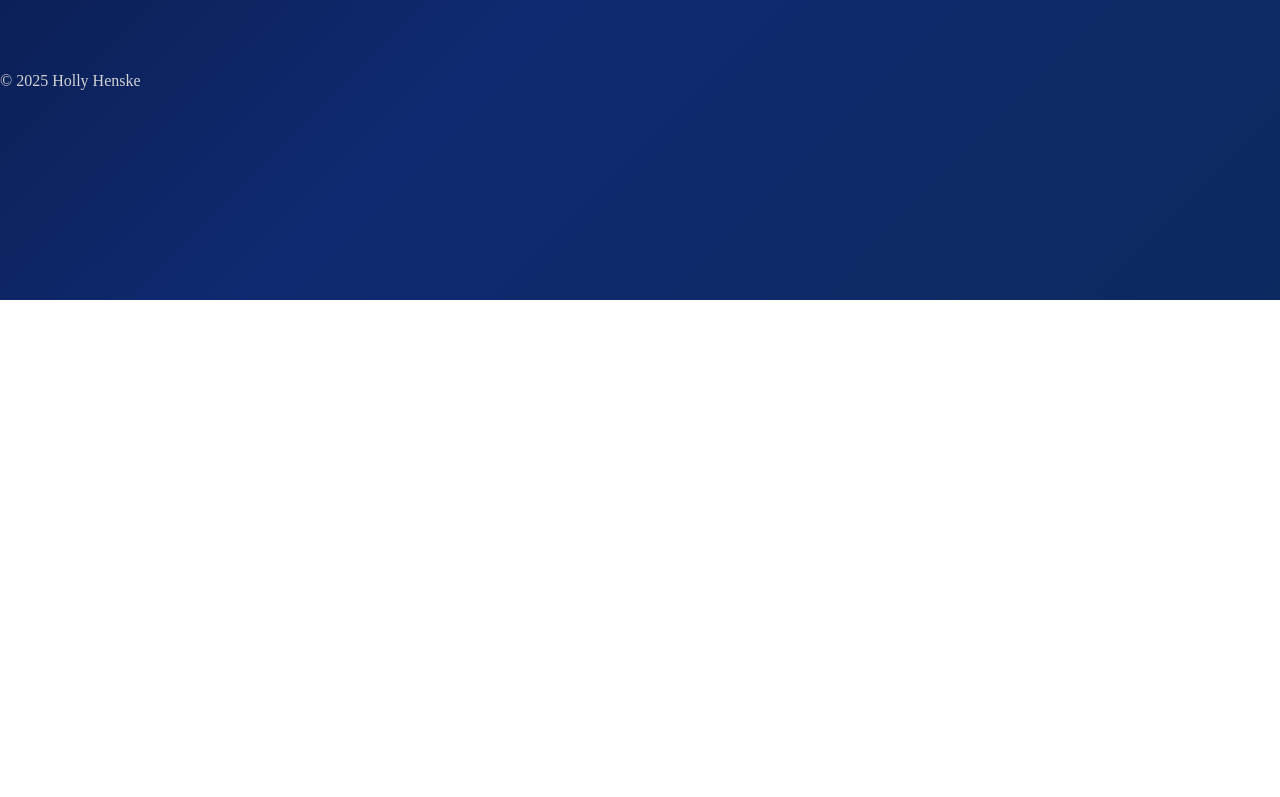
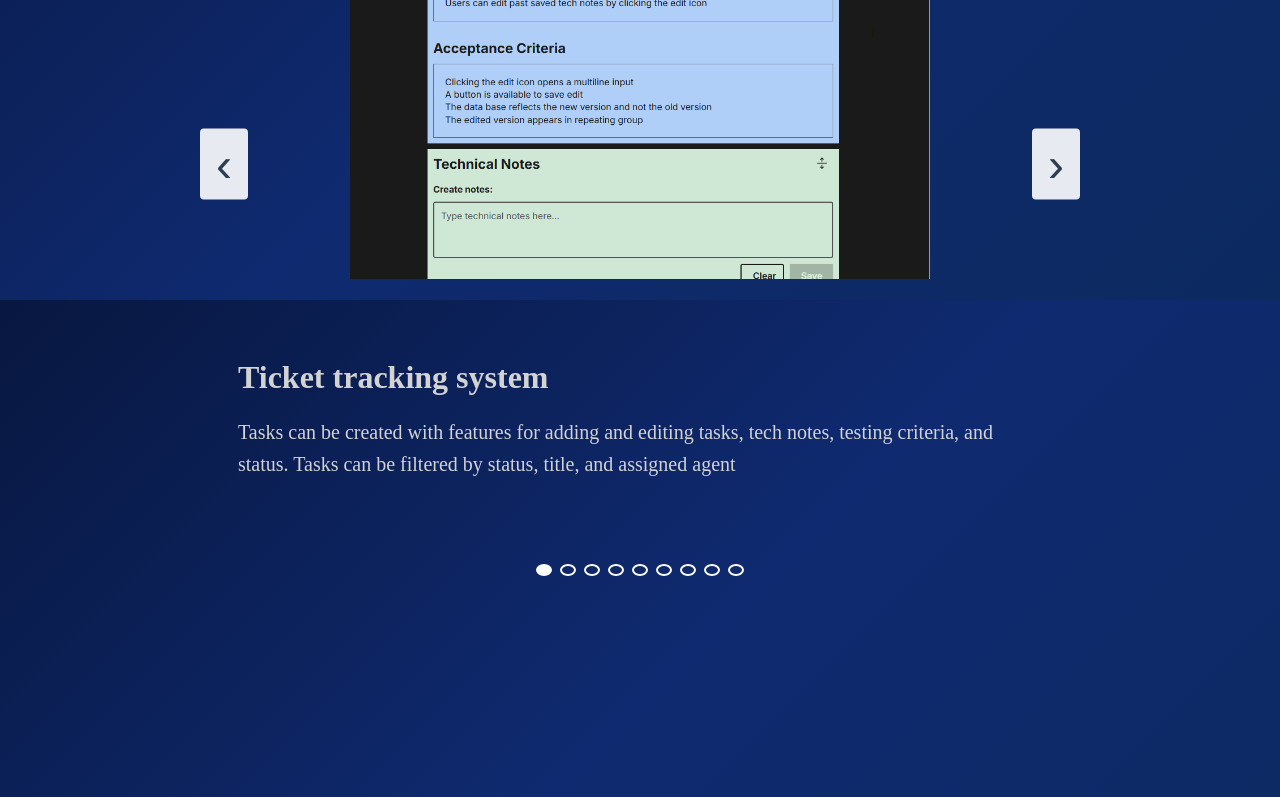
Before and after one commit to hhenske/portfolio25, a React (Create React App) app: page /portfolio25/category/bubble-io-developer in a window 1280 px wide. Shown: the part 500-1297 px from the top of the page. Before the commit the page ends 800 px from the top, so only its background shows below. Built offline with nearby package versions, Linux system fonts and the light colour scheme; a web font is replaced by a local one.

Commit message:
all carousels done and styled

```diff
--- a/src/components/CategoryCard.css
+++ b/src/components/CategoryCard.css
@@ -7,14 +7,13 @@
 .category-title {
   text-align: center;
   font-size: 2.5rem;
-  color: #2c3e50;
   margin-top: 30px;
   margin-bottom: 3rem;
 }
 
 /* Carousel Styles */
 .carousel-section {
-  margin-bottom: 4rem;
+  margin-bottom: 2rem;
 }
 
 .carousel-container {
@@ -54,25 +53,24 @@
 .carousel-image {
   width: 100%;
   height: 500px;
-  object-fit: cover;
+  object-fit: contain;
   border-radius: 8px;
 }
 
 .carousel-text {
-  background-color: #f8f9fa;
-  padding: 1.5rem;
+  /* background-color: #f8f9fa; */
+  padding: 3rem;
   border-radius: 0 0 8px 8px;
 }
 
 .carousel-caption {
-  font-size: 1.5rem;
-  color: #2c3e50;
+  font-size: 2rem;
   margin-bottom: 0.5rem;
 }
 
 .carousel-description {
-  color: #555;
   line-height: 1.6;
+  font-size: 1.25rem;
 }
 
 .carousel-btn {
@@ -95,7 +93,7 @@
 }
 
 .carousel-btn:focus {
-  outline: 2px solid #5e7ce2;
+  outline: 2px solid #01124b;
   outline-offset: 2px;
 }
 
@@ -118,14 +116,14 @@
   width: 12px;
   height: 12px;
   border-radius: 50%;
-  border: 2px solid #5e7ce2;
+  border: 2px solid white;
   background-color: transparent;
   cursor: pointer;
   transition: background-color 0.3s ease;
 }
 
 .indicator.active {
-  background-color: #5e7ce2;
+  background-color: white;
 }
 
 .indicator:hover {
@@ -141,7 +139,7 @@
   display: grid;
   grid-template-columns: repeat(6, 1fr);
   grid-template-rows: repeat(4, 150px);
-  gap: 1rem;
+  gap: 2rem;
   max-width: 1200px;
   margin: 0 auto;
 }
@@ -151,6 +149,7 @@
   border-radius: 8px;
   box-shadow: 0 4px 6px rgba(0, 0, 0, 0.1);
   transition: transform 0.3s ease, box-shadow 0.3s ease;
+  padding: 1rem;
 }
 
 .collage-item:hover {
@@ -161,7 +160,7 @@
 .collage-item img {
   width: 100%;
   height: 100%;
-  object-fit: cover;
+  object-fit: contain;
   display: block;
 }
 
--- a/src/components/CategoryCard.js
+++ b/src/components/CategoryCard.js
@@ -1,12 +1,115 @@
-import React from "react";
-import "../App.css";
+import React, { useState } from "react";
+import "./CategoryCard.css";
 
-const CategoryCard = ({ label }) => {
-	return (
-		<div className="category">
-			<span className="category-label">{label}</span>
-		</div>
-	);
+const CategoryCard = ({ category, carouselItems, collageImages }) => {
+  const [currentSlide, setCurrentSlide] = useState(0);
+
+  const nextSlide = () => {
+    setCurrentSlide((prev) => (prev + 1) % carouselItems.length);
+  };
+
+  const prevSlide = () => {
+    setCurrentSlide((prev) => (prev - 1 + carouselItems.length) % carouselItems.length);
+  };
+
+  const handleTouchStart = (e) => {
+    const touchStartY = e.touches[0].clientY;
+    e.currentTarget.dataset.touchStartY = touchStartY;
+  };
+
+  const handleTouchEnd = (e) => {
+    const touchStartY = parseFloat(e.currentTarget.dataset.touchStartY);
+    const touchEndY = e.changedTouches[0].clientY;
+    const diff = touchStartY - touchEndY;
+
+    if (Math.abs(diff) > 50) {
+      if (diff > 0) {
+        nextSlide();
+      } else {
+        prevSlide();
+      }
+    }
+  };
+
+  return (
+    <div className="category-card">
+      <h1 className="category-title">{category}</h1>
+
+      <section className="carousel-section">
+        <div
+          className="carousel-container"
+          onTouchStart={handleTouchStart}
+          onTouchEnd={handleTouchEnd}
+        >
+          <button
+            className="carousel-btn carousel-btn-prev"
+            onClick={prevSlide}
+            aria-label="Previous slide"
+          >
+            ‹
+          </button>
+
+          <div className="carousel-content">
+            {carouselItems.map((item, index) => (
+              <div
+                key={index}
+                className={`carousel-slide ${index === currentSlide ? 'active' : ''}`}
+                role="group"
+                aria-roledescription="slide"
+                aria-label={`${index + 1} of ${carouselItems.length}`}
+              >
+                <img
+                  src={item.image}
+                  alt={item.caption}
+                  className="carousel-image"
+                />
+                <div className="carousel-text">
+                  <h3 className="carousel-caption">{item.caption}</h3>
+                  <p className="carousel-description">{item.description}</p>
+                </div>
+              </div>
+            ))}
+          </div>
+
+          <button
+            className="carousel-btn carousel-btn-next"
+            onClick={nextSlide}
+            aria-label="Next slide"
+          >
+            ›
+          </button>
+        </div>
+
+        <div className="carousel-indicators">
+          {carouselItems.map((_, index) => (
+            <button
+              key={index}
+              className={`indicator ${index === currentSlide ? 'active' : ''}`}
+              onClick={() => setCurrentSlide(index)}
+              aria-label={`Go to slide ${index + 1}`}
+            />
+          ))}
+        </div>
+      </section>
+
+      <section className="collage-section">
+        <div className="collage-grid">
+          {collageImages.map((img, index) => (
+            <div
+              key={index}
+              className={`collage-item collage-item-${index + 1}`}
+            >
+              <img
+                src={img.src}
+                alt={img.alt}
+                loading="lazy"
+              />
+            </div>
+          ))}
+        </div>
+      </section>
+    </div>
+  );
 };
 
 export default CategoryCard;
--- a/src/data/categoryData.js
+++ b/src/data/categoryData.js
@@ -1,21 +1,18 @@
 // Import images
-// Example: import webDev1 from '../images/web-dev-1.jpg';
 import bpAccounting from '../images/bp-accounting-apps.png';
 import bpAddress from '../images/bp-address.png';
 import bubbleApp from '../images/bubble-app.png';
 import demoMovie from '../images/demo-movie.png';
 import fitness from '../images/fitness.png';
-import ipAddress from '../images/ip-address.png';
+import ipAddress from '../images/ip-address-large.png';
 import uxDesigner from '../images/ux-designer.png';
 import uxDesignerM from '../images/ux-designer-m.png';
-import worldVite from '../images/world-vite.png';
-import newPost from '../images/newpost.png';
-import coming from '../images/coming-soon.png';
+import newPost from '../images/new-post.png';
 import petstore from '../images/swagger-petstore.png';
 import teaCozy from '../images/tea-cozy.png';
 import workoutCoach from '../images/workout-coach.png';
 import deployed from '../images/deployed_loggedin.png';
-import eBikes from '../images/ecommerce-bikes.png';
+import eBikes from '../images/ecommerc-bikes.png';
 import eSneakers from '../images/ecommerce-sneakers.png';
 import filtering from '../images/filtering.png';
 import financial from '../images/financial-literacy.png';
@@ -23,7 +20,7 @@ import ipMobile from '../images/ip-mobile.png';
 import logoDesigns from '../images/logo-designs.png';
 import medical from '../images/medical-route.png';
 import portfolio from '../images/personal-portfolio.png';
-import petDesigns from '../images/pet-designs.png';
+import petDesigns from '../images/pet-design.png';
 import recipe from '../images/recipe-mockups.png';
 import shopping from '../images/shopping.png';
 import stickerSheet from '../images/sticker-sheet.png';
@@ -31,7 +28,7 @@ import swaggerPetstore from '../images/swagger-petstore.png';
 import taskTracker from '../images/TT2.png';
 import wireframes from '../images/wireframes.png';
 import worldViteReact from '../images/WorldViteReact.png';
-import aboutUs from '../images/about-us.png';
+import aboutUs from '../images/about_us.png';
 
 
 export const categoryData = {
@@ -41,7 +38,7 @@ export const categoryData = {
       {
         image: ipAddress,
         caption: "IP Address Search",
-        description: "FrontendMentor challenge project with search functionality and API integration."
+        description: "FrontendMentor challenge project with search functionality and API integration"
       },
       {
         image: deployed,
@@ -54,18 +51,43 @@ export const categoryData = {
         description: "E-commerce product page with image gallery, lightbox, and cart functionality."
       },
       {
-        image: "workoutCoach",
+        image: workoutCoach,
         caption: "Workout Coach React App",
         description: "LaunchCode capstone project using React, featuring dynamic user interaction and API-driven content."
+      },
+      {
+        image: worldViteReact,
+        caption: "Where in the World",
+        description: "FrontendMentor project, using React.js+Vite, that has filtering, API integration, responsive display, and light/dark mode"
+      },
+      {
+        image: teaCozy,
+        caption: "Tea Cozy",
+        description: "Codecademy project with specs, using HTML, CSS, and JavaScript"
+      },
+      {
+        image: newPost,
+        caption: "Backend CRUD project",
+        description: "Learning CRUD operations using Docker and MongoDB, this project allowed adding new posts."
+      },
+      {
+        image: aboutUs,
+        caption: "Static About Us page",
+        description: "This was from the IBM Full-Stack course capstone project. First, we built the front-end, including static pages, like About us and Contact pages. Later, I added filtering from a database, adding reviews, a sentiment AI component, containerized and deployed the app."
+      },
+      {
+        image: ipMobile,
+        caption: "IP Address search",
+        description: "FrontendMentor project with API calls and map"
+      },
+      {
+        image: swaggerPetstore,
+        caption: "Backend to a Petstore app",
+        description: "In the IBM FUll-Stack course, I learned a lot, including what a swagger is. I gained experience working in a CLI, scripting, and performing operations without a front-end. I will always prefer interacting with a front-end, but the background knowledge is great to have."
       }
     ],
     collageImages: [
-      { src: worldViteReact, alt: "Web development project: Where in the World" },
-      { src: teaCozy, alt: "Web development project: Tea Cozy" },
-      { src: newPost, alt: "Full stack project" },
-      { src: aboutUs, alt: "Full stack project About us static page" },
-      { src: ipMobile, alt: "IP Address search app" },
-      { src: swaggerPetstore, alt: "Full stack project stagger image" }
+
     ]
   },
   "ux-designer": {
@@ -90,48 +112,93 @@ export const categoryData = {
         image: uxDesigner,
         caption: "Political Candidate Site Design",
         description: "Created designs for a political candidate's campaign"
+      },
+      {
+        image: stickerSheet,
+        caption: "First sticker sheet",
+        description: "Created for the Google UX course, this was my first attempt at a sticker sheet. Since then, I have created Styles in Bubble.io development and style guides in Knowledge Base articles."
+      },
+      {
+        image: wireframes,
+        caption: "Wireframes created for projects in Google course",
+        description: "All of my work begins with drawings on paper. Lately, they've been very rough, and I tend to ideate as I code for solo projects. For collaborations, nothing beats figma for wireframing and prototyping"
+      },
+      {
+        image: logoDesigns,
+        caption: "Logo work",
+        description: "Examples of logos created in Canva"
+      },
+      {
+        image: taskTracker,
+        caption: "Task_Tracker",
+        description: "This is a solo project that is fully functioning. Architecture and design is completely my own, with ideas coming from a project I worked on that used ClickUp."
+      },
+      {
+        image: fitness,
+        caption: "Fitness app design",
+        description: "Prototype created on Bubble.io"
+      },
+      {
+        image: shopping,
+        caption: "Shopping app, Mobile first",
+        description: "Experimentation with designing mobile first."
       }
     ],
     collageImages: [
-      { src: stickerSheet, alt: "First sticker sheet done in Google UX course" },
-      { src: wireframes, alt: "Image of wireframing" },
-      { src: logoDesigns, alt: "Examples of some logo designs created on Canva" },
-      { src: taskTracker, alt: "Task tracker project created with Bubble.io" },
-      { src: fitness, alt: "Fitness app design" },
-      { src: "/images/ux-collage-6.jpg", alt: "UX design project 6" }
+
     ]
   },
   "bubble-io-developer": {
     title: "Bubble.io Developer",
     carouselItems: [
       {
-        image: "/images/bubble-carousel-1.jpg",
-        caption: "No-Code Solutions",
-        description: "Building powerful web applications without traditional coding using Bubble.io's visual programming interface."
+        image: taskTracker,
+        caption: "Ticket tracking system",
+        description: "Tasks can be created with features for adding and editing tasks, tech notes, testing criteria, and status. Tasks can be filtered by status, title, and assigned agent",
       },
       {
-        image: "/images/bubble-carousel-2.jpg",
-        caption: "Database Design",
-        description: "Designing efficient database structures and workflows to handle complex business logic and data relationships."
+        image: demoMovie,
+        caption: "Movie search app",
+        description: "API calls and search functionality and the ability to add and edit movies."
       },
       {
-        image: "/images/bubble-carousel-3.jpg",
-        caption: "Workflow Automation",
-        description: "Creating automated workflows and integrations to streamline business processes and improve efficiency."
+        image: bpAccounting,
+        caption: "Refactor for BluePenguin Payments",
+        description: "Replaced API calls, tested and collaborated for endpoint creation to enable integration with accounting apps. Changes customers make in apps like QuickBooks, Xero, and FreshBooks are displayed in their BP dashboard"
       },
       {
-        image: "/images/bubble-carousel-4.jpg",
-        caption: "Responsive Design",
-        description: "Crafting responsive Bubble.io applications that provide excellent user experiences on all device sizes."
+        image: bpAddress,
+        caption: "Address autocomplete Project for BluePenguin",
+        description: "Integrated with Google maps, and created UI for autocomplete and address verification throughout entire platform. II also added functionality for suite/apt numbers, when present, so that address information in the database matched completely."
+      },
+      {
+        image: bubbleApp,
+        caption: "Social Rabbit",
+        description: "API integration that creates posts and images when given an article. User choses Facebook, Instagram, or X, as well as tone for the post."
+      },
+      {
+        image: eBikes,
+        caption: "E-commerce site: Bikes",
+        description: "First try at designing an ecommerce layout, starting with a Bubble template."
+      },
+      {
+        image: medical,
+        caption: "Medical Route app",
+        description: "Work in progress. Medical reference for people brought up without medical care. User testing underway"
+      },
+      {
+        image: portfolio,
+        caption: "Portfolio site created on Bubble",
+        description: "Highlights work and experience as a Bubble developer, in addition to design projects. This portfolio site is the newest version."
+      },
+      {
+        image: shopping,
+        caption: "Mobile design",
+        description: "Learning to use Bubble's new mobile editor to create a grocery list app"
       }
     ],
     collageImages: [
-      { src: "/images/bubble-collage-1.jpg", alt: "Bubble.io project 1" },
-      { src: "/images/bubble-collage-2.jpg", alt: "Bubble.io project 2" },
-      { src: "/images/bubble-collage-3.jpg", alt: "Bubble.io project 3" },
-      { src: "/images/bubble-collage-4.jpg", alt: "Bubble.io project 4" },
-      { src: "/images/bubble-collage-5.jpg", alt: "Bubble.io project 5" },
-      { src: "/images/bubble-collage-6.jpg", alt: "Bubble.io project 6" }
+
     ]
   }
 };
--- a/src/pages/About.css
+++ b/src/pages/About.css
@@ -8,7 +8,6 @@
 }
 
 a {
-    color: #f89191;
     text-decoration: none;
     font-weight: 900;
 }
@@ -21,23 +20,22 @@ a:hover {
 
 h1 {
   margin:  0 25% 40px 25%;
+
 }
 
+/* h2 {
+  color: #f89191;
+} */
 
 .accomplishments-list li {
   position: relative;
   padding-left: 1.5rem;
   margin-bottom: 1rem;
+}
+
+.about-section h2 {
   color: #f89191;
 }
-
-/* .accomplishments-list li::before {
-  content: "▸";
-  position: absolute;
-  left: 0;
-  color: #5e7ce2;
-  font-weight: bold;
-} */
 
 .skills-group {
   margin-bottom: 1.5rem;
@@ -45,7 +43,7 @@ h1 {
 
 .skills-group h3 {
   font-size: 1.25rem;
-  color: #a1a5b3;
+  color: #f89191;
   margin-bottom: 0.5rem;
 }
 
@@ -61,10 +59,12 @@ h1 {
 
   .profile-section h1 {
     font-size: 2rem;
+    color: #f89191;
   }
 
   .about-section h2 {
     font-size: 1.5rem;
+    color: #f89191;
   }
 
   .contact-links {
--- a/src/pages/About.js
+++ b/src/pages/About.js
@@ -29,15 +29,6 @@ const About = () => {
         </section>
 
         <section className="about-section">
-          <h2>Ideal Roles</h2>
-          <p>
-            Junior frontend-end or full-stack developer on collaborative teams that value mentorship.
-            Remote or hybrid (On site with some flexibility).
-            Junior digital designer roles also welcome.
-          </p>
-        </section>
-
-        <section className="about-section">
           <h2>Accomplishments</h2>
           <ul className="accomplishments-list">
             <li>
@@ -58,6 +49,15 @@ const About = () => {
             documents in team knowledge base, improving team efficiency.
             </li>
           </ul>
+        </section>
+
+        <section className="about-section">
+          <h2>Ideal Roles</h2>
+          <p>
+            Junior frontend-end or full-stack developer on collaborative teams that value mentorship.
+            Remote or hybrid (On site with some flexibility).
+            Junior digital designer roles also welcome.
+          </p>
         </section>
 
         <section className="about-section">
```
